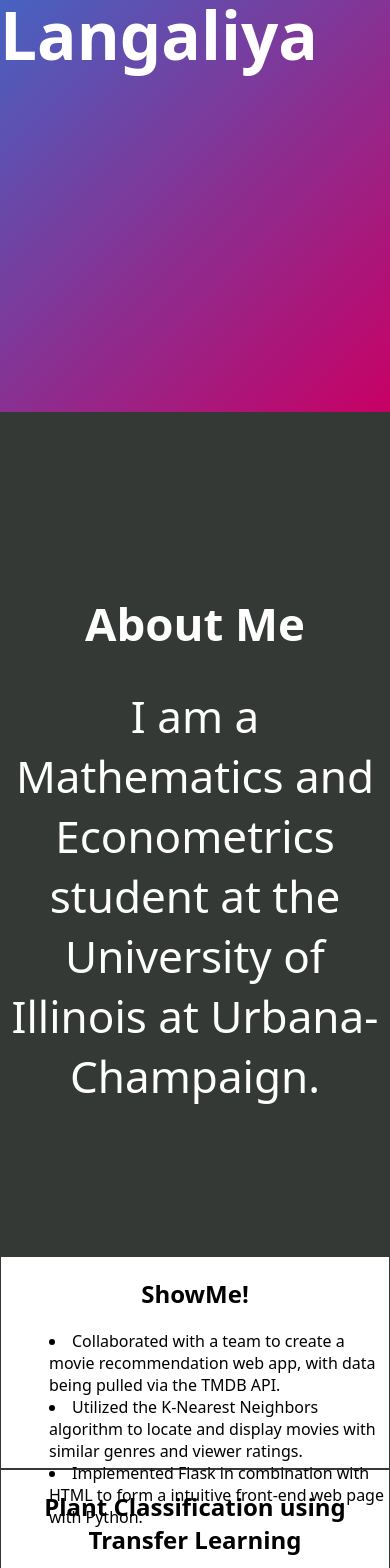
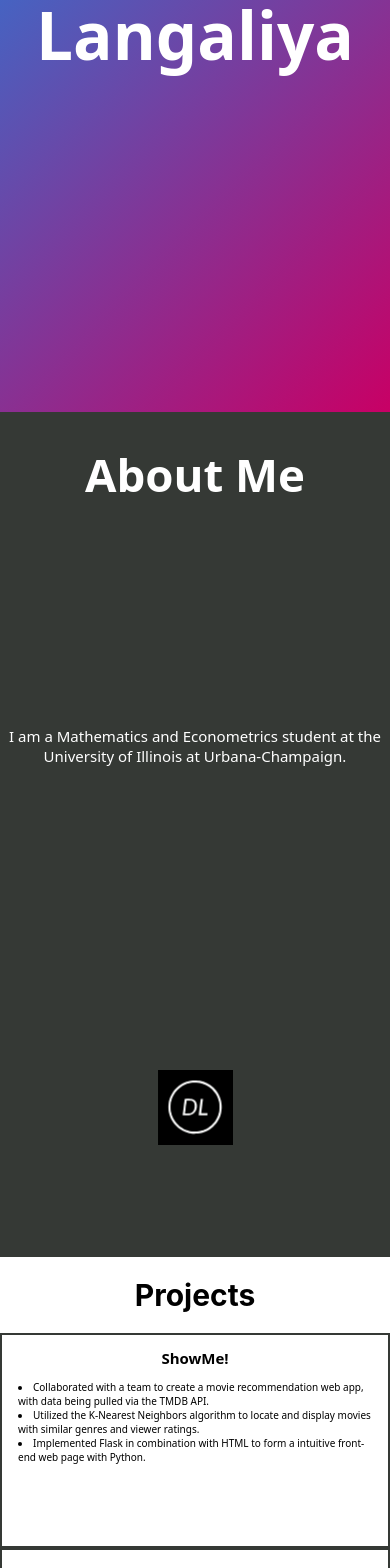
Before and after one commit to DevLangaliya/portfolio-dev, a React (Create React App) app: page / in a window 390 px wide. Shown: the part 432-2000 px from the top of the page. Built offline with nearby package versions, Linux system fonts and the light colour scheme.

Commit message:
views fixed for mobile, added image

```diff
--- a/src/AboutMe.css
+++ b/src/AboutMe.css
@@ -32,5 +32,16 @@
     align-items: center;
     font-size: 44px;
     text-align: center;
+    @media (max-width: 767px) {
+        font-size: 15px;
+        text-wrap: wrap;
+    }
 
 }
+
+.image {
+    align-self: center;
+    @media (max-width: 767px) {
+        scale: 0.25;
+    }
+}
--- a/src/AboutMe.js
+++ b/src/AboutMe.js
@@ -1,11 +1,12 @@
 import React from "react";
 import './AboutMe.css';
 import Fade from 'react-reveal/Fade';
+import logo from './white-logo.svg';
 
 export default function AboutMe() {
   return (
     <main className="App-aboutme">
-      <Fade>
+      <Fade bottom>
         <h1>About Me</h1>
       </Fade>
       <div className="slides-container">
@@ -51,6 +52,7 @@ export default function AboutMe() {
           </Fade>
         </div>
       </div>
+      <img src={logo} alt="Dev Langaliya" width="300" className="image"/>
     </main>
   );
 }
--- a/src/App.css
+++ b/src/App.css
@@ -15,6 +15,7 @@
   justify-content: center;
   font-size: calc(25px + 2vmin);
   color: white;
+  text-align: center;
   font-family:system-ui, -apple-system, BlinkMacSystemFont, 'Segoe UI', Roboto, Oxygen, Ubuntu, Cantarell, 'Open Sans', 'Helvetica Neue', sans-serif;
 }
 
@@ -37,9 +38,7 @@
   border: 2px solid #353935;
 
   /* Media query for screens smaller than 768px */
-  @media (max-width: 767px) {
-    border: 1px solid #353935;
-  }
+
   max-height: 25vh;
   min-height: 25vh;
   max-width: 99.75vw;
--- a/src/Header.js
+++ b/src/Header.js
@@ -1,9 +1,13 @@
 import React from "react";
+import Fade from 'react-reveal/Fade';
 
 export default function Header() {
   return (
-    <header className = "App-header">
-      <h1>Dev Langaliya</h1>
+    <header className="App-header">
+      <Fade bottom>
+        <h1>Dev Langaliya</h1>
+      </Fade>
+
     </header>
   );
 }
--- a/src/Projects.css
+++ b/src/Projects.css
@@ -1,10 +1,27 @@
 h2 {
     text-align: center;
     text-size-adjust: auto;
+    @media (max-width: 767px) {
+        font-size: 15px;
+    }
+}
+
+.header {
+    text-align: center;
+    text-size-adjust: auto;
+    @media (max-width: 767px) {
+        font-size: 15px;
+    }
 }
 
 li {
     padding-left: 3rem;
     text-wrap: wrap;
-    text-size-adjust: auto;
+
+    @media (max-width: 767px) {
+        padding-left: 1rem;
+        padding-right: 1rem;
+        font-size: 10px;
+    }
+    font-size-adjust: auto;
 }
--- a/src/Projects.js
+++ b/src/Projects.js
@@ -5,12 +5,18 @@ import { Fade } from 'react-reveal';
 export default function Projects() {
     return (
         <div className="App-projects-container">
+            <div className='header'>
+                <h1>Projects</h1>
+            </div>
             <Fade right>
                 <div className="App-project">
                     <h2>ShowMe!</h2>
                     <li>Collaborated with a team to create a movie recommendation web app, with data being pulled via the TMDB API.</li>
                     <li>Utilized the K-Nearest Neighbors algorithm to locate and display movies with similar genres and viewer ratings.</li>
                     <li>Implemented Flask in combination with HTML to form a intuitive front-end web page with Python.</li>
+                    <br></br>
+                    <br></br>
+                    <br></br>
                 </div>
             </Fade>
 
@@ -19,6 +25,9 @@ export default function Projects() {
                     <h2>Plant Classification using Transfer Learning</h2>
                     <li>Collaborated with a team to develop an application which classifies plants based on an already provided dataset.</li>
                     <li>Utilized transfer learning to set the foundation for our plant classification model.</li>
+                    <br></br>
+                    <br></br>
+                    <br></br>
                 </div>
             </Fade>
 
@@ -28,6 +37,9 @@ export default function Projects() {
                     <li>American Football simulation game where the user manages an American Football team through a full season.</li>
                     <li>Watch games unfold during real time with a play-by-play of each team’s possessions in a new window.</li>
                     <li>Used statistical methods to show the cumulative stats for players across all games in a graphical window view.</li>
+                    <br></br>
+                    <br></br>
+                    <br></br>
                 </div>
             </Fade>
 
@@ -37,7 +49,11 @@ export default function Projects() {
                     <li>Recreation of the popular TV show to be played by three players on a web browser.</li>
                     <li>Implemented a spinning wheel with various monetary values for the game using CSS.</li>
                     <li>Created an easy to follow and dynamic webpage using HTML.</li>
+                    <br></br>
+                    <br></br>
+                    <br></br>
                 </div>
+
             </Fade>
         </div>
     );
```
Also changed, not shown: src/white-logo.svg (added).
